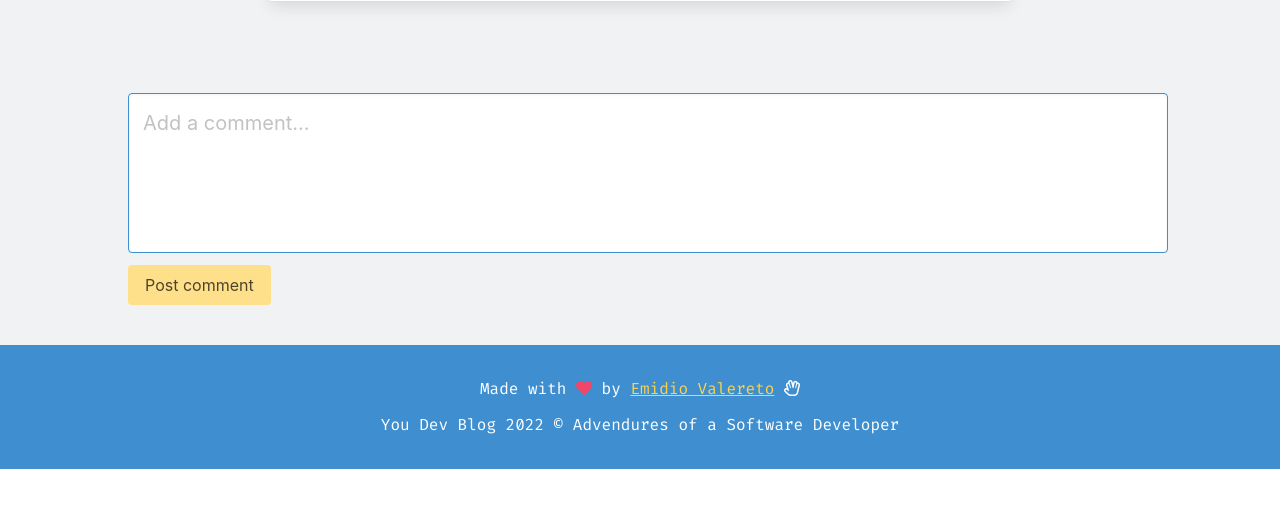
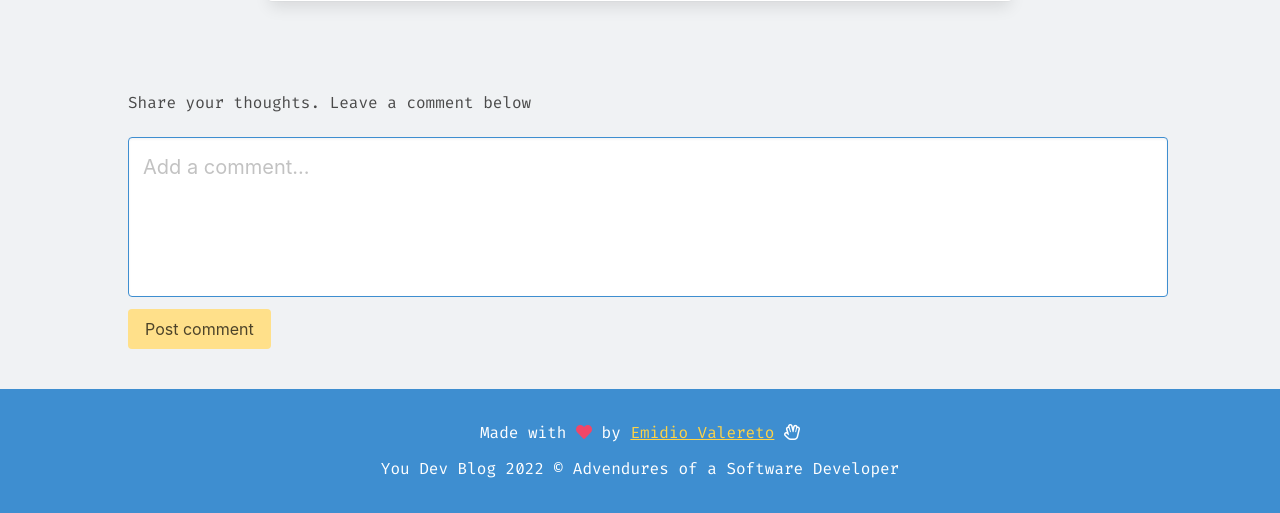
Before and after one commit to emidiovaleretto/django-you-dev-blog, a Django app: template templates/post_detail.html in a window 1280 px wide. Shown: the part 760-1273 px from the top of the page. Before the commit the page ends 1229 px from the top, so only its background shows below. Run offline with Django 4.2, Linux system fonts and the light colour scheme; the template is opened without the code that fills it, so the values that code supplies are empty; the visitor is signed in with stand-in values (Sample User, id 1); parts of the project's set-up code (start-up, migrations or seed data) failed here and were passed over; some libraries are stand-ins or nearby versions.

Commit message:
Create crispy django forms, retrieve data and display it to the user.

```diff
--- a/blog/views.py
+++ b/blog/views.py
@@ -1,6 +1,7 @@
 from django.shortcuts import render, get_object_or_404
 from django.views import generic, View
 from .models import *
+from .forms import CommentForm
 
 
 class PostList(generic.ListView):
@@ -24,7 +25,8 @@ class PostDetail(View):
         context = {
             'post': post,
             'comments': comments,
-            'liked': liked
+            'liked': liked,
+            'comment_form': CommentForm()
         }
 
         return render(request, 'post_detail.html', context=context)
--- a/templates/account/login.html
+++ b/templates/account/login.html
@@ -3,7 +3,7 @@
 {% load i18n %}
 {% load account socialaccount %}
 
-{% block title %}{% trans "Sign In" %}{% endblock %}
+{% block title %}You Dev Blog - {% trans "Sign In" %}{% endblock %}
 
 {% block content %}
 
--- a/templates/post_detail.html
+++ b/templates/post_detail.html
@@ -1,6 +1,9 @@
 {% extends 'base.html' %}
 {% load static %}
+{% load crispy_forms_tags %}
+
 {% block title %}{{ post.title }}{% endblock %}
+
 {% block content %}
 
 <section class="hero is-info is-medium is-bold">
@@ -109,13 +112,19 @@
             <div class="field">
                 <p class="control">
                     {% if user.is_authenticated %}
-                    <textarea class="textarea is-medium is-info has-fixed-size"
-                        placeholder="Add a comment..."></textarea>
-                </p>
-            </div>
-            <div class="field">
-                <p class="control">
-                    <button class="button is-warning">Post comment</button>
+                    <form method="POST" action="">
+                        {% csrf_token %}
+                        <h3 class="subtitle is-6 has-text-weight-medium">Share your thoughts. Leave a comment below</h3>
+                        <div id="div_id_body" class="field">
+                            <textarea name="body" class="textarea textarea is-medium is-info has-fixed-size" required=""
+                                id="id_body" control-id="ControlID-1" placeholder="Add a comment..."></textarea>
+                        </div>
+                        <div class="field">
+                            <p class="control">
+                                <button class="button is-warning">Post comment</button>
+                            </p>
+                        </div>
+                    </form>
                 </p>
             </div>
             {% else %}
```
Also changed, not shown: blog/forms.py (added, +8 -0 lines).
